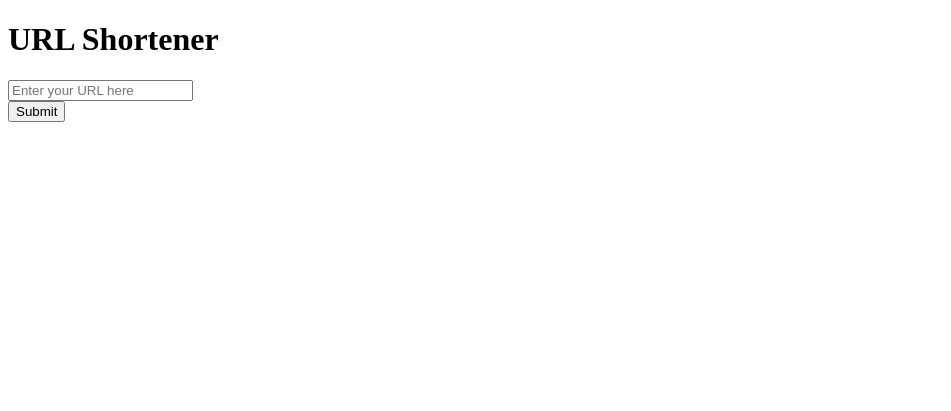
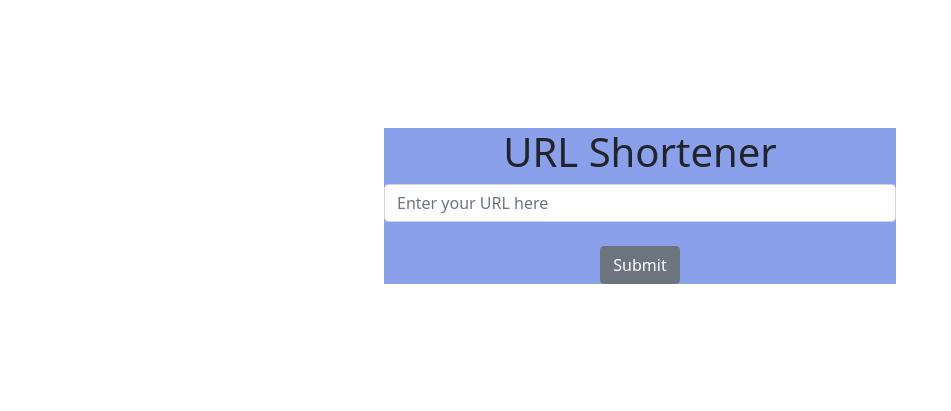
Before and after one commit to jennytoc/url-shortener, a Django app: page / in a window 1280 px wide. Shown: the top 411 px of the page, without its empty margins (0-951 px from the left). Run offline with Django 4.2, Linux system fonts and the light colour scheme.

Commit message:
Adding some styling

```diff
--- /dev/null
+++ b/url_shortener_app/static/styles.css
@@ -0,0 +1,12 @@
+.main-container {
+  display: flex;
+  flex-direction: column;
+  justify-content: center;
+}
+
+#form-cont {
+  margin: 10%;
+  width: 40%;
+  text-align: center;
+  background-color: rgb(139, 160, 235);
+}
--- a/url_shortener_app/templates/base.html
+++ b/url_shortener_app/templates/base.html
@@ -5,19 +5,16 @@
   <meta http-equiv="X-UA-Compatible" content="IE=edge">
   <meta name="viewport" content="width=device-width, initial-scale=1.0">
   <title>{%block title%}{%endblock%}</title>
+  <link href="https://cdn.jsdelivr.net/npm/bootstrap@5.1.3/dist/css/bootstrap.min.css" rel="stylesheet" integrity="sha384-1BmE4kWBq78iYhFldvKuhfTAU6auU8tT94WrHftjDbrCEXSU1oBoqyl2QvZ6jIW3" crossorigin="anonymous">
+  {% load static %}
+  <link rel="stylesheet" type="text/css" href="{% static 'styles.css' %}">
 </head>
 <body>
-  <header>
-    <div class="base-header">
-      {% block header %}
-      {% endblock  %}
-    </div>
-  </header>
 
-  <main>
+  <div class="d-flex justify-content-center">
     {% block main-content %}
     {% endblock  %}
-  </main>
+  </div>
 
 </body>
 </html>
--- a/url_shortener_app/templates/pages/decode.html
+++ /dev/null
@@ -1,5 +0,0 @@
-{% extends 'base.html' %}
-
-{% block title %}
-Decode URL
-{% endblock %}
--- a/url_shortener_app/templates/pages/index.html
+++ b/url_shortener_app/templates/pages/index.html
@@ -5,12 +5,13 @@
 {% endblock %}
 
 {% block main-content %}
-<h1>URL Shortener</h1>
-<form method="POST" id='url-form'>
-  {% csrf_token %}
-  <input type="text" id="url" name="url" placeholder="Enter your URL here" />
-  <br />
-  <button type="submit">Submit</button>
-</form>
-<div id="shortened_url"></div>
+<div id="form-cont">
+  <h1>URL Shortener</h1>
+  <form method="POST" id='url-form'>
+    {% csrf_token %}
+    <input type="text" class="form-control" id="url" name="url" placeholder="Enter your URL here" />
+    <br />
+    <button class="btn btn-secondary" type="submit">Submit</button>
+  </form>
+</div>
 {% endblock %}
```
Also changed, not shown: url_shortener_app/templates/pages/new_url.html (deleted, +0 -9 lines).
